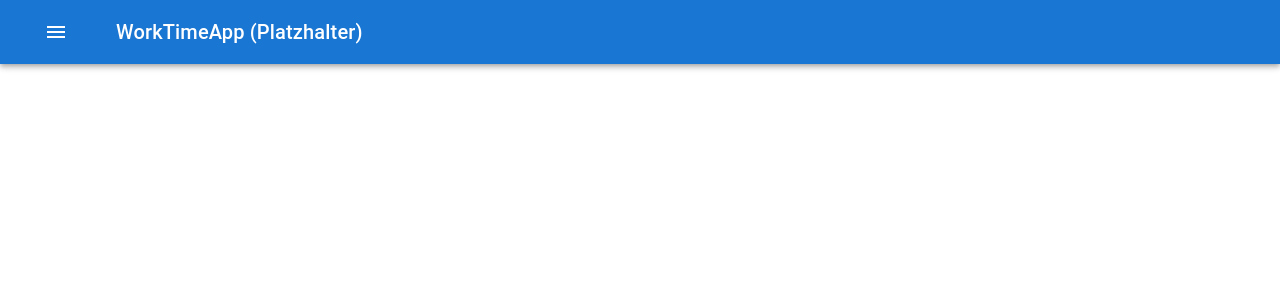
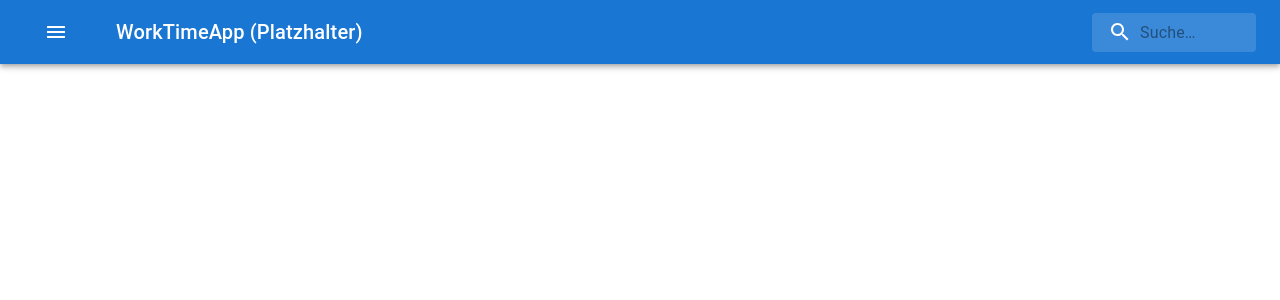
Before and after one commit to HamiDuong/SW-Projekt, a React (Create React App) app in the folder frontend/worktimeapp/: page / in a window 1280 px wide. Shown: the top 300 px of the page. Built offline with nearby package versions, Linux system fonts and the light colour scheme.

Commit message:
Suchleiste für Navigator ist eingefügt

```diff
--- a/frontend/worktimeapp/package.json
+++ b/frontend/worktimeapp/package.json
@@ -3,6 +3,10 @@
   "version": "0.1.0",
   "private": true,
   "dependencies": {
+    "@emotion/react": "^11.9.0",
+    "@emotion/styled": "^11.8.1",
+    "@mui/icons-material": "^5.6.2",
+    "@mui/material": "^5.6.2",
     "@testing-library/jest-dom": "^5.16.4",
     "@testing-library/react": "^13.0.1",
     "@testing-library/user-event": "^13.5.0",
--- a/frontend/worktimeapp/src/Components/Navigator.js
+++ b/frontend/worktimeapp/src/Components/Navigator.js
@@ -12,49 +12,49 @@
 import Menu from '@mui/material/Menu';
 import MenuItem from '@mui/material/MenuItem';
 
-// Suchleiste
 
-// const Search = styled('div')(({ theme }) => ({
-//   position: 'relative',
-//   borderRadius: theme.shape.borderRadius,
-//   backgroundColor: alpha(theme.palette.common.white, 0.15),
-//   '&:hover': {
-//     backgroundColor: alpha(theme.palette.common.black, 0.25),
-//   },
-//   marginLeft: 0,
-//   width: '100%',
-//   [theme.breakpoints.up('sm')]: {
-//     marginLeft: theme.spacing(1),
-//     width: 'auto',
-//   },
-// }));
+ //Suchleiste für das Navigator
+const Search = styled('div')(({ theme }) => ({
+  position: 'relative',
+  borderRadius: theme.shape.borderRadius,
+  backgroundColor: alpha(theme.palette.common.white, 0.15),
+  '&:hover': {
+    backgroundColor: alpha(theme.palette.common.black, 0.25),
+  },
+  marginLeft: 0,
+  width: '100%',
+  [theme.breakpoints.up('sm')]: {
+    marginLeft: theme.spacing(1),
+    width: 'auto',
+  },
+}));
 
-// const SearchIconWrapper = styled('div')(({ theme }) => ({
-//   padding: theme.spacing(0, 2),
-//   height: '100%',
-//   position: 'absolute',
-//   pointerEvents: 'none',
-//   display: 'flex',
-//   alignItems: 'center',
-//   justifyContent: 'center',
-// }));
+const SearchIconWrapper = styled('div')(({ theme }) => ({
+  padding: theme.spacing(0, 2),
+  height: '100%',
+  position: 'absolute',
+  pointerEvents: 'none',
+  display: 'flex',
+  alignItems: 'center',
+  justifyContent: 'center',
+}));
 
-// const StyledInputBase = styled(InputBase)(({ theme }) => ({
-//   color: 'black',
-//   '& .MuiInputBase-input': {
-//     padding: theme.spacing(1, 1, 1, 0),
-//     // vertical padding + font size from searchIcon
-//     paddingLeft: `calc(1em + ${theme.spacing(4)})`,
-//     transition: theme.transitions.create('width'),
-//     width: '100%',
-//     [theme.breakpoints.up('sm')]: {
-//       width: '12ch',
-//       '&:focus': {
-//         width: '20ch',
-//       },
-//     },
-//   },
-// }));
+const StyledInputBase = styled(InputBase)(({ theme }) => ({
+  color: 'black',
+  '& .MuiInputBase-input': {
+    padding: theme.spacing(1, 1, 1, 0),
+    // vertical padding + font size from searchIcon
+    paddingLeft: `calc(1em + ${theme.spacing(4)})`,
+    transition: theme.transitions.create('width'),
+    width: '100%',
+    [theme.breakpoints.up('sm')]: {
+      width: '12ch',
+      '&:focus': {
+        width: '20ch',
+      },
+    },
+  },
+}));
 
 
 
@@ -102,7 +102,7 @@
          >
            WorkTimeApp (Platzhalter)
          </Typography>
-         {/* <Search>
+         <Search>
            <SearchIconWrapper>
              <SearchIcon />
            </SearchIconWrapper>
@@ -110,7 +110,7 @@
              placeholder="Suche…"
              inputProps={{ 'aria-label': 'search' }}
            />
-         </Search> */}
+         </Search>
        </Toolbar>
      </AppBar>
    </Box>
```
Also changed, not shown: 1 other file (tests, documents, lock files or other folders).
